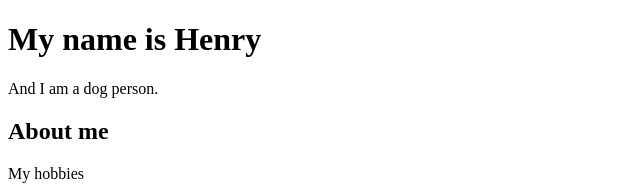
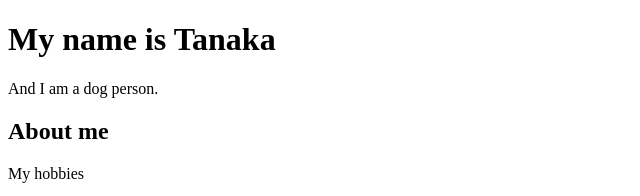
Before and after one commit to tanaka-mutsatsa-cic/Intro-To-Code, a plain HTML site: page index.html in a window 1280 px wide. Shown: the top 196 px of the page, 0-640 px from the left. Drawn offline with Linux system fonts and the light colour scheme.

Commit message:
Changed name

```diff
--- a/index.html
+++ b/index.html
@@ -7,7 +7,7 @@
 </head>
 
 <body>
-  <h1>My name is Henry</h1>
+  <h1>My name is Tanaka</h1>
   <p>And I am a dog person.</p>
 
   <h2>About me</h2>
```
